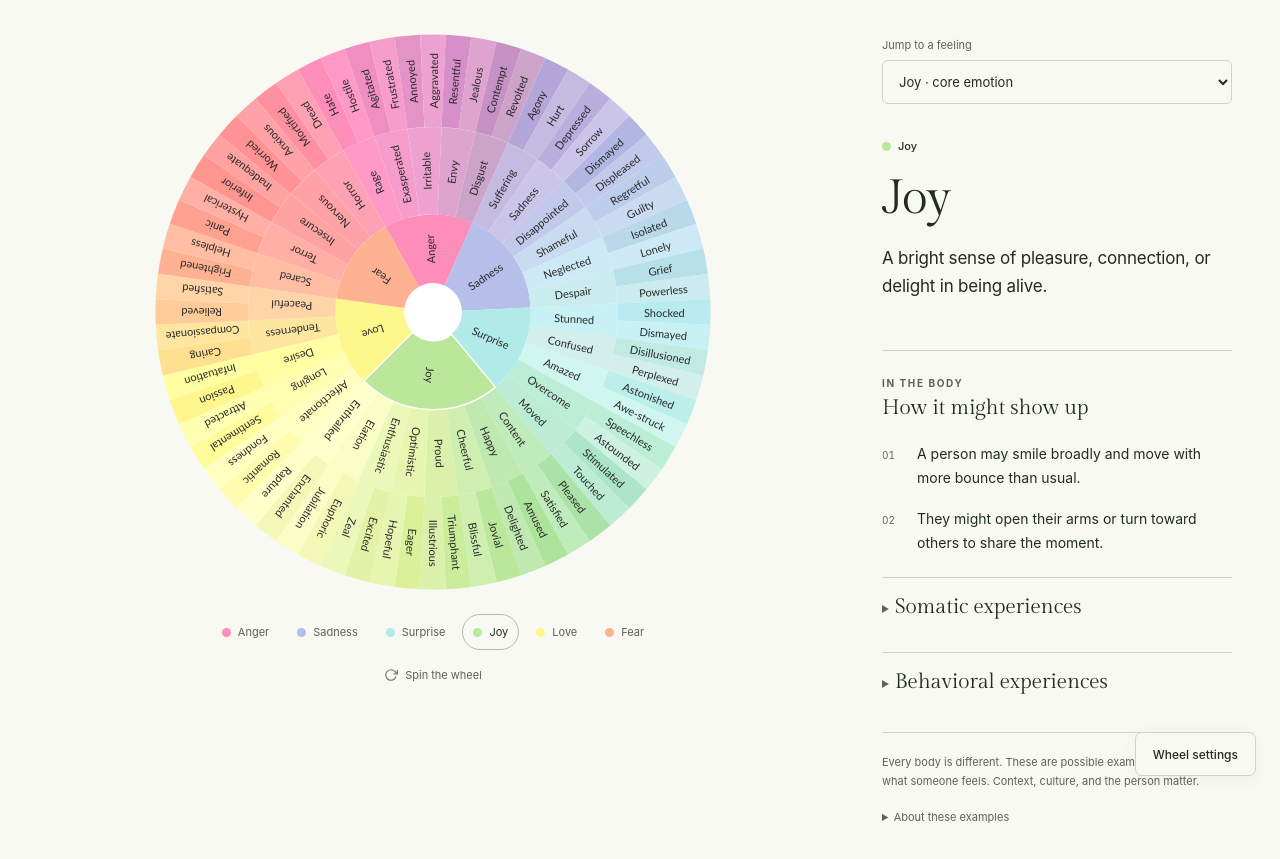
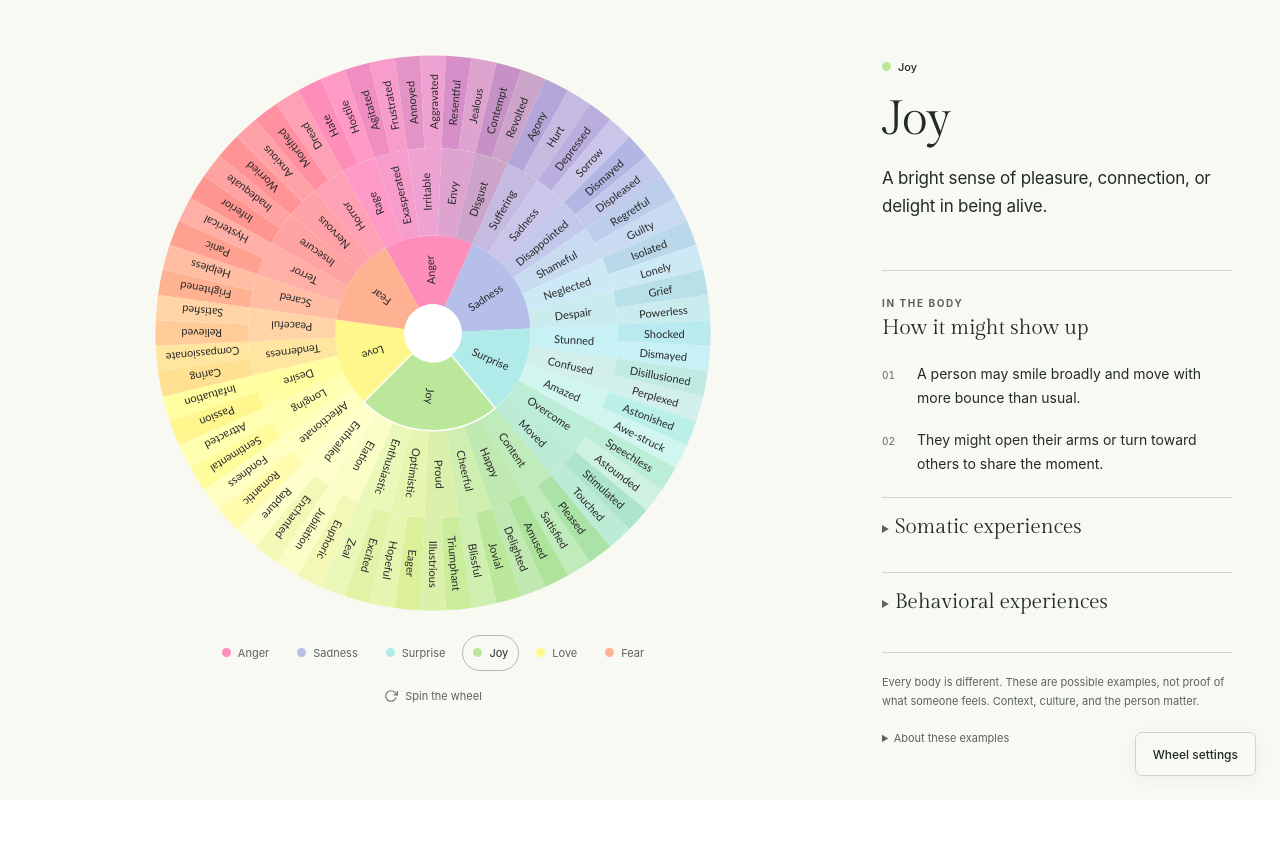
Before and after one commit to juleshaggard/department-of-emotions, a React (Vite) app: page / in a window 1280 px wide. After the commit the page ends 800 px from the top, so only its background shows below. Built offline with nearby package versions, Linux system fonts and the light colour scheme.

Commit message:
Update Site source

```diff
--- a/src/explorer/EmotionExplorer.jsx
+++ b/src/explorer/EmotionExplorer.jsx
@@ -21,7 +21,7 @@ function ExperienceSection({ title, description, items }) {
     </details>
   );
 }
-function EmotionDetails({ active, activeIndex, onChoose, familyColor }) {
+function EmotionDetails({ active, familyColor }) {
   const hierarchy = [
     active.primary.name,
     ...(active.parent ? [active.parent.name] : []),
@@ -30,19 +30,6 @@ function EmotionDetails({ active, activeIndex, onChoose, familyColor }) {
 
   return (
     <aside className="emotion-sidebar" aria-label="Explore an emotion">
-      <div className="emotion-picker">
-        <label htmlFor="emotion-choice">Jump to a feeling</label>
-        <select id="emotion-choice" value={activeIndex} onChange={(event) => onChoose(Number(event.target.value))}>
-          {families.map((family) => (
-            <optgroup key={family.name} label={family.name}>
-              {sectors.filter((sector) => sector.primary.name === family.name).map((sector) => (
-                <option key={sector.index} value={sector.index}>{sector.name}{sector.ring === 0 ? ' · core emotion' : ''}</option>
-              ))}
-            </optgroup>
-          ))}
-        </select>
-      </div>
-
       <div className="emotion-reading" id="emotion-details" role="region" aria-labelledby="emotion-name">
         <nav className="emotion-family" aria-label="Emotion hierarchy">
           <span className="family-swatch" style={{ backgroundColor: familyColor }} aria-hidden="true" />
@@ -170,7 +157,7 @@ export default function EmotionExplorer() {
             </button>
           </section>
 
-          <EmotionDetails active={active} activeIndex={activeIndex} onChoose={choose} familyColor={familyColors[active.primary.name]} />
+          <EmotionDetails active={active} familyColor={familyColors[active.primary.name]} />
         </div>
       </main>
       <WheelSettings settings={settings} onChange={setSettings} onReset={() => { resetSettings(); setPreviewFocus(false); }} onExport={exportSvg} previewFocus={previewFocus} onPreviewFocusChange={setPreviewFocus} />
--- a/src/explorer/explorer.css
+++ b/src/explorer/explorer.css
@@ -19,11 +19,11 @@
   font-family: -apple-system, BlinkMacSystemFont, 'Segoe UI', system-ui, sans-serif;
 }
 
-.explorer-page button, .explorer-page select { font: inherit; }
-.explorer-page button, .explorer-page select, .explorer-page summary, .explorer-page a { -webkit-tap-highlight-color: transparent; }
+.explorer-page button { font: inherit; }
+.explorer-page button, .explorer-page summary, .explorer-page a { -webkit-tap-highlight-color: transparent; }
 .explorer-page button { cursor: pointer; }
 .explorer-page a { color: inherit; text-underline-offset: 4px; }
-.explorer-page button:focus-visible, .explorer-page select:focus-visible, .explorer-page a:focus-visible, .explorer-page summary:focus-visible { outline: 3px solid oklch(42% 0.07 156); outline-offset: 5px; }
+.explorer-page button:focus-visible, .explorer-page a:focus-visible, .explorer-page summary:focus-visible { outline: 3px solid oklch(42% 0.07 156); outline-offset: 5px; }
 .explorer-page button:active { transform: translateY(1px); }
 .skip-link { position: fixed; left: 20px; top: -100px; z-index: 10; padding: 14px; background: var(--paper); }
 .skip-link:focus { top: 16px; }
@@ -53,9 +53,6 @@
 .wheel-spin-hint:hover img { opacity: 0.8; }
 .family-swatch { display: inline-block; width: 9px; height: 9px; border-radius: 50%; flex: 0 0 auto; }
 .emotion-sidebar { padding-top: 6px; min-width: 0; }
-.emotion-picker label { display: block; margin-bottom: 8px; font-size: 11px; color: var(--muted); }
-.emotion-picker select { width: 100%; height: 44px; padding: 10px 36px 10px 12px; color: var(--ink); border: 1px solid var(--line); border-radius: 6px; background-color: transparent; font-size: 13px; cursor: pointer; }
-.emotion-reading { padding-top: 34px; }
 .emotion-family { display: flex; align-items: center; gap: 7px; min-height: 16px; margin: 0 0 18px; font-size: 11px; line-height: 16px; }
 .emotion-breadcrumbs { display: flex; align-items: center; list-style: none; margin: 0; padding: 0; white-space: nowrap; color: var(--muted); }
 .emotion-breadcrumbs li { display: flex; align-items: center; }
@@ -105,7 +102,6 @@
   .family-navigation { gap: 3px; margin-top: 16px; }
   .family-navigation button { padding-inline: 8px; }
   .emotion-sidebar { width: 100%; max-width: 600px; margin-inline: auto; padding-top: 24px; border-top: 1px solid var(--line); }
-  .emotion-reading { padding-top: 28px; }
   .emotion-reading h1 { font-size: 42px; }
   .emotion-definition { min-height: 0; max-width: 40ch; }
   .body-language li p { font-size: 15px; }
```
Also changed, not shown: 2 other files (tests, documents, lock files or other folders).
